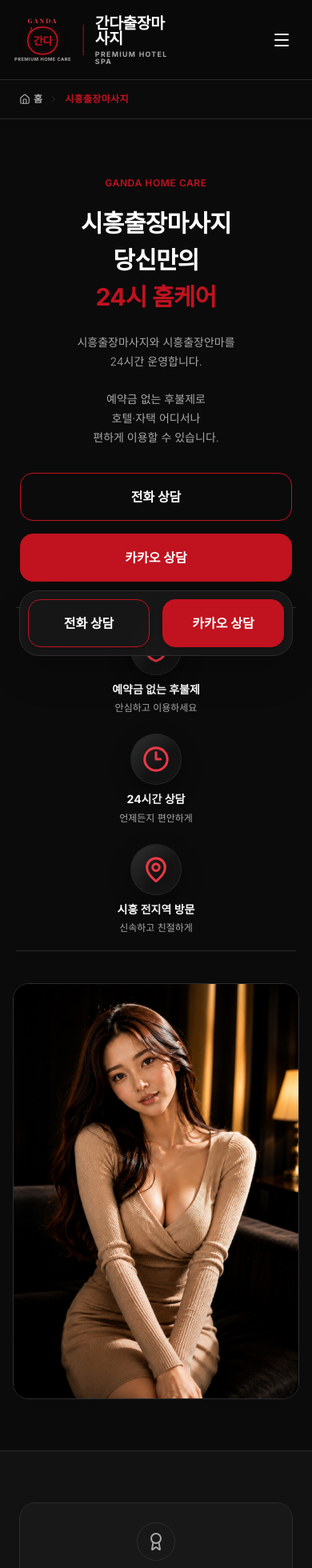
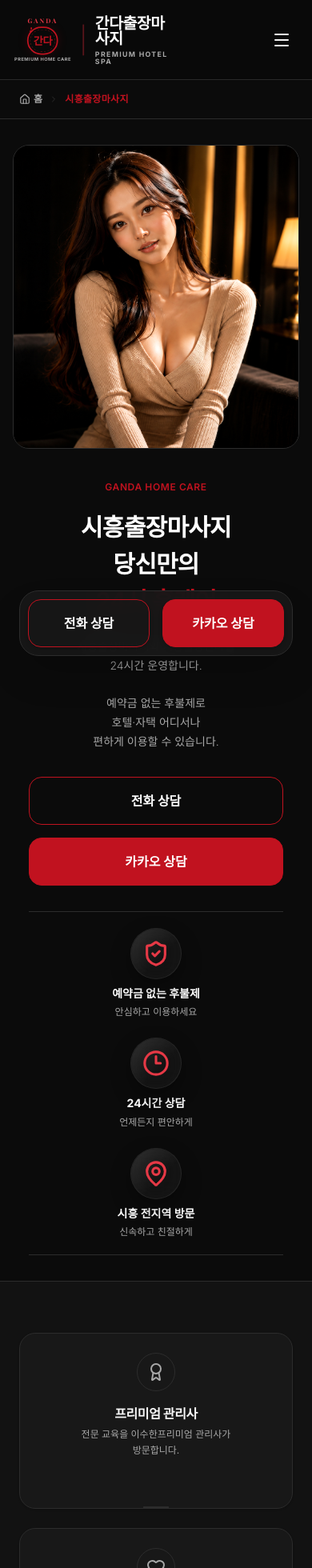
Before and after one commit to kangdeasung1-web/randa-massage, a React (Vite) app: page / in a window 390 px wide. Shown: the top 1960 px of the page at 80% size. Built offline with nearby package versions, Linux system fonts and the light colour scheme; a web font is replaced by a local one.

Commit message:
feat: redesign hero section for premium layout
Update the hero section with a responsive grid layout, improved image presentation, and enhanced motion effects to create a more premium brand experience.

```diff
--- a/src/App.tsx
+++ b/src/App.tsx
@@ -299,14 +299,48 @@ export default function App({ initialPath }: { initialPath?: string }) {
 
       {/* 2. Redesigned Premium Hero Section - 1440px Horizontal Premium Layout */}
       <section
-        className="w-full lg:h-[740px] flex items-center overflow-hidden relative bg-[#0B0B0B] py-16 lg:py-0"
+        className="w-full relative bg-[#0B0B0B] py-8 lg:py-0 overflow-hidden"
         id="hero-banner"
       >
-        <div className="w-full max-w-[1440px] mx-auto px-0 lg:px-14 h-full grid grid-cols-1 lg:grid-cols-2 gap-10 items-stretch">
+        <div className="w-full max-w-[1440px] mx-auto px-4 lg:px-14 h-full grid grid-cols-1 lg:grid-cols-2 gap-8 lg:gap-10 items-center">
 
-          {/* Left Column: Text & CTAs */}
+          {/* Right Column: Premium Model Image Banner - Displayed on top for mobile */}
+          <motion.div
+            initial={{ opacity: 0, scale: 0.98 }}
+            animate={{ opacity: 1, scale: 1 }}
+            transition={{ duration: 1.2, ease: "easeOut", delay: 0.2 }}
+            className="order-1 lg:order-2 relative h-[380px] xs:h-[440px] sm:h-[480px] lg:h-[690px] w-full max-w-[480px] lg:max-w-none mx-auto overflow-hidden rounded-[20px] border border-[#2C2C2C] bg-[#0B0B0B] group hover:border-[#E63946] hover:shadow-[0_8px_30px_rgba(193,18,31,0.18)] hover:-translate-y-1 transition-all duration-300"
+          >
+            {/* Extremely tight fit banner focusing on her face and torso */}
+            <div className="w-full h-full overflow-hidden relative flex items-center justify-center bg-[#121212]">
+              <img
+                src="/images/ganda-hero-woman.webp"
+                alt={`${activeRegionData.name} 출장마사지 - 24시 홈타이, 타이마사지`}
+                width="1200"
+                height="1400"
+                loading="eager"
+                fetchPriority="high"
+                className="w-full h-full object-cover group-hover:scale-[1.02] transition-transform duration-500 ease-out select-none filter brightness-105 saturate-105"
+                style={{ objectPosition: 'center 12%' }}
+                id="ganda-hero-woman"
+              />
+            </div>
+
+            {/* Left black gradient overlay (Desktop) */}
+            <div
+              className="absolute inset-0 z-10 pointer-events-none hidden lg:block"
+              style={{ background: 'linear-gradient(90deg, transparent 0%, transparent 100%)' }}
+            />
+            {/* Bottom black gradient overlay (Mobile) */}
+            <div
+              className="absolute inset-0 z-10 pointer-events-none lg:hidden"
+              style={{ background: 'linear-gradient(0deg, transparent 0%, transparent 100%)' }}
+            />
+          </motion.div>
+
+          {/* Left Column: Text & CTAs - Placed below image on mobile */}
           <div
-            className="flex flex-col items-center justify-center text-center lg:items-start lg:text-left lg:justify-center order-1 h-full w-full px-[20px] lg:px-0 box-border"
+            className="flex flex-col items-center justify-center text-center lg:items-start lg:text-left lg:justify-center order-2 lg:order-1 h-full w-full px-[20px] lg:px-0 box-border"
             id="hero-text-content"
           >
             <motion.div
@@ -412,39 +446,6 @@ export default function App({ initialPath }: { initialPath?: string }) {
               </div>
             </motion.div>
           </div>
-
-          {/* Right Column: Premium Model Image Banner */}
-          <motion.div
-            initial={{ opacity: 0, scale: 0.98 }}
-            animate={{ opacity: 1, scale: 1 }}
-            transition={{ duration: 1.2, ease: "easeOut", delay: 0.2 }}
-            className="order-2 relative h-[520px] lg:h-full lg:min-h-[690px] w-[calc(100%-32px)] lg:w-full mx-auto lg:mx-0 overflow-hidden rounded-[20px] border border-[#2C2C2C] bg-[#0B0B0B] group hover:border-[#E63946] hover:shadow-[0_8px_30px_rgba(193,18,31,0.18)] hover:-translate-y-1 transition-all duration-300"
-          >
-            {/* Extremely tight fit banner focusing on her face and torso with scroll parallax */}
-            <div className="w-full h-full overflow-hidden relative flex items-center justify-center bg-[#121212]">
-              <img
-                src="/images/ganda-hero-woman.webp"
-                alt="시흥출장마사지 프리미엄 홈케어 간다"
-                width="1200"
-                height="1400"
-                loading="eager"
-                fetchPriority="high"
-                className="w-full h-full object-cover group-hover:scale-[1.02] transition-transform duration-500 ease-out"
-                style={{ objectPosition: 'center top' }}
-              />
-            </div>
-
-            {/* Left black gradient overlay (Desktop) */}
-            <div
-              className="absolute inset-0 z-10 pointer-events-none hidden lg:block"
-              style={{ background: 'linear-gradient(90deg, transparent 0%, transparent 100%)' }}
-            />
-            {/* Bottom black gradient overlay (Mobile) */}
-            <div
-              className="absolute inset-0 z-10 pointer-events-none lg:hidden"
-              style={{ background: 'linear-gradient(0deg, transparent 0%, transparent 100%)' }}
-            />
-          </motion.div>
 
         </div>
       </section>
```
